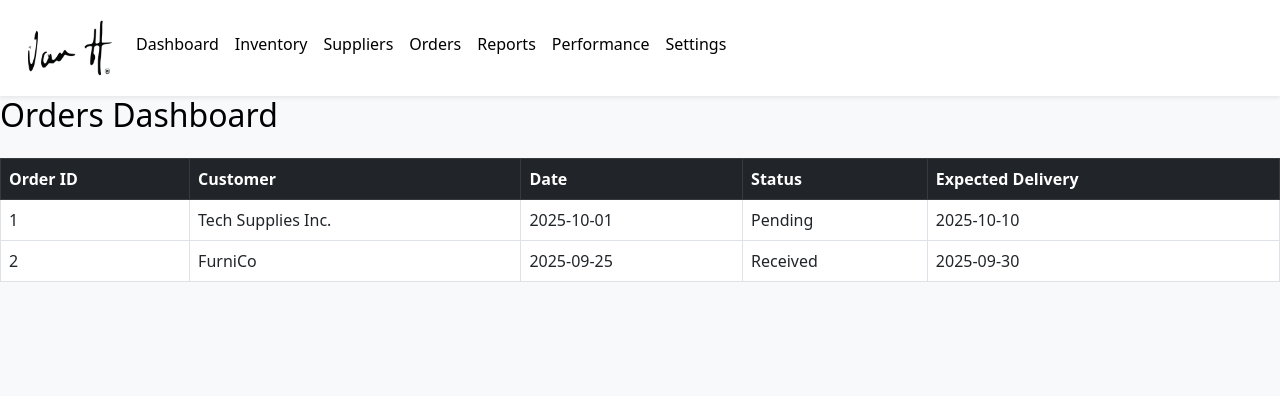
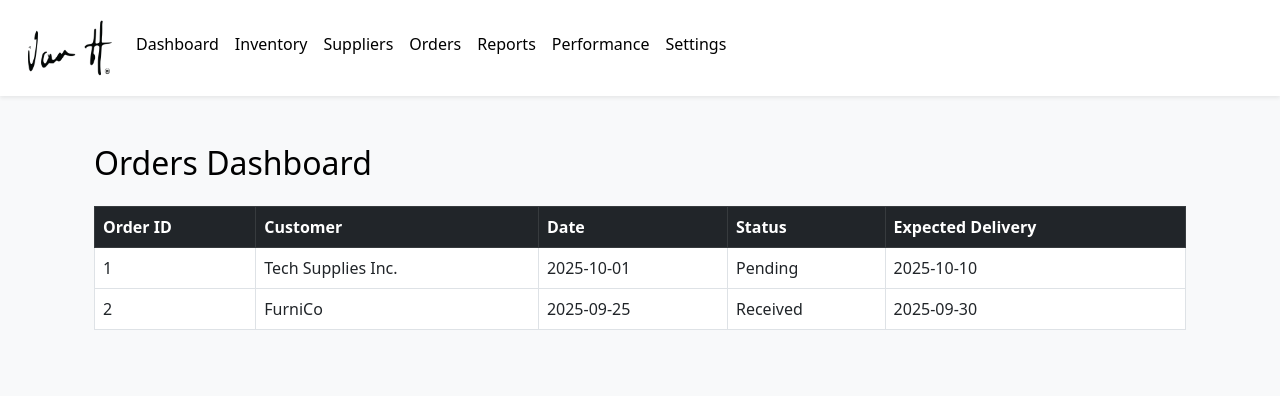
Before and after one commit to gitmatt69/Group12, a Flask app: page /orders in a window 1280 px wide. Shown: the top 396 px of the page. Run offline with Flask 3, Linux system fonts and the light colour scheme; data comes from the database, SQL or seed files in the repository.

Commit message:
added padding to all the tables and text in the seperate views

```diff
--- a/templates/inventory.html
+++ b/templates/inventory.html
@@ -3,6 +3,7 @@
 {% block title %}Inventory{% endblock %}
 
 {% block content %}
+<div class="container mt-4 p-4">
 <h2 class="mb-4 text">Inventory Management</h2>
 
 <div class="mb-3">
@@ -42,4 +43,5 @@
     </tbody>
 
 </table>
+</div>
 {% endblock %}
--- a/templates/orders.html
+++ b/templates/orders.html
@@ -2,6 +2,7 @@
 {% block title %}Orders{% endblock %}
 
 {% block content %}
+<div class="container mt-4 p-4">
 <h2 class="mb-4 text">Orders Dashboard</h2>
 <table class="table table-bordered">
   <thead class="table-dark">
@@ -25,4 +26,5 @@
     {% endfor %}
   </tbody>
 </table>
+</div>
 {% endblock %}
--- a/templates/performance.html
+++ b/templates/performance.html
@@ -2,6 +2,7 @@
 {% block title %}Performance{% endblock %}
 
 {% block content %}
+<div class="container mt-4 p-4">
 <h2 class="mb-4 text">Performance Dashboard</h2>
 <p>Items below reorder level:</p>
 <table class="table table-striped table-hover">
@@ -22,4 +23,5 @@
         {% endfor %}
     </tbody>
 </table>
+</div>
 {% endblock %}
--- a/templates/reports.html
+++ b/templates/reports.html
@@ -2,6 +2,7 @@
 {% block title %}Reports{% endblock %}
 
 {% block content %}
+<div class="container mt-4 p-4">
 <h2 class="mb-4 text">Reports Dashboard</h2>
 <table class="table table-striped table-hover">
     <thead class="table-dark">
@@ -19,4 +20,5 @@
         {% endfor %}
     </tbody>
 </table>
+</div>
 {% endblock %}
--- a/templates/settings.html
+++ b/templates/settings.html
@@ -2,6 +2,7 @@
 {% block title %}Settings{% endblock %}
 
 {% block content %}
+<div class="container mt-4 p-4">
 <h2 class="mb-4 text">Settings Dashboard</h2>
 <table class="table table-striped table-hover">
     <thead class="table-dark">
@@ -23,4 +24,5 @@
         {% endfor %}
     </tbody>
 </table>
+</div>
 {% endblock %}
--- a/templates/suppliers.html
+++ b/templates/suppliers.html
@@ -1,6 +1,7 @@
 {% extends "index.html" %}
 {% block title %}Suppliers{% endblock %}
 {% block content %}
+<div class="container mt-4 p-4">
 <h2 class="mb-4 text">Suppliers Dashboard</h2>
 <table class="table table-striped table-hover">
   <thead class="table-dark">
@@ -28,4 +29,5 @@
     {% endfor %}
   </tbody>
 </table>
+</div>
 {% endblock %}
```
